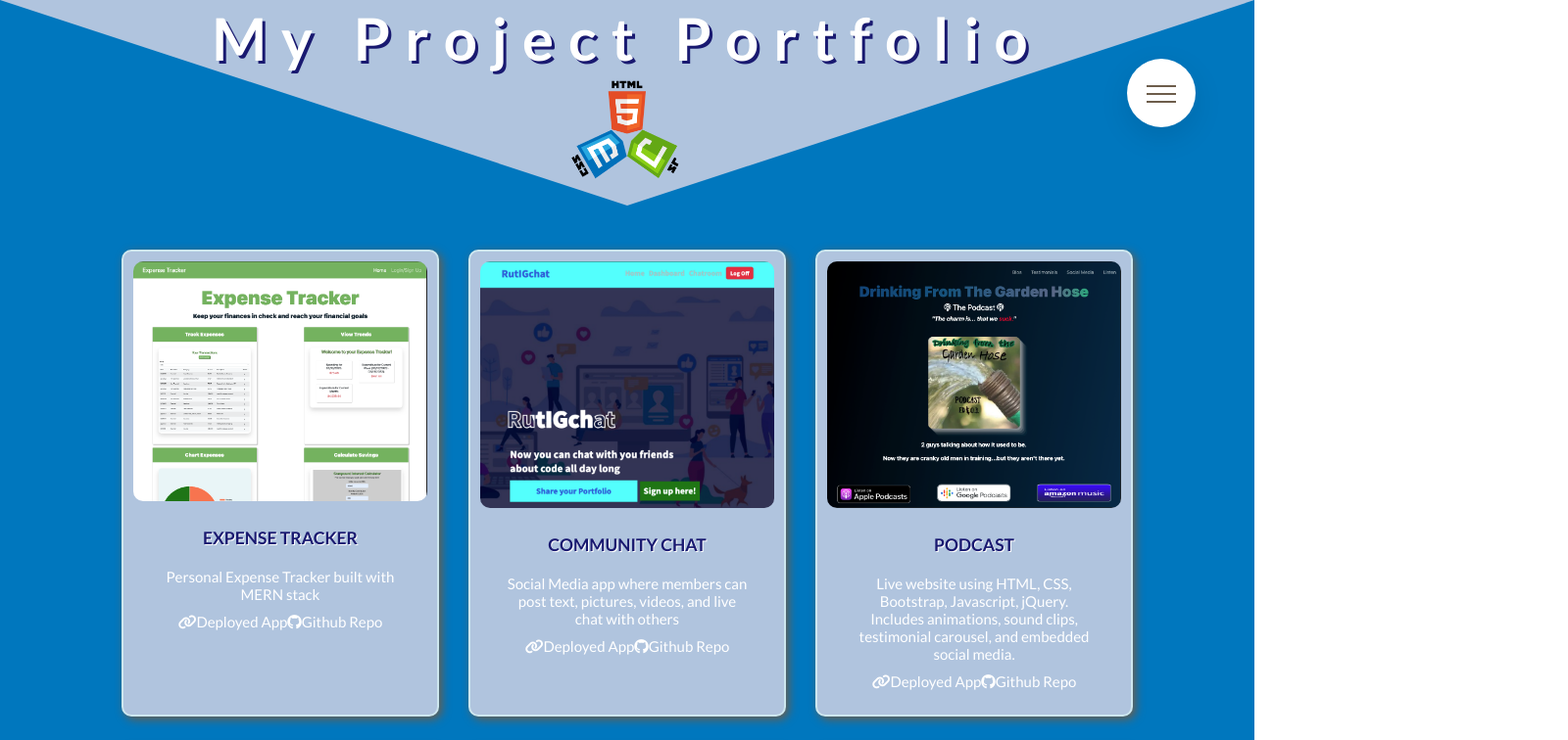
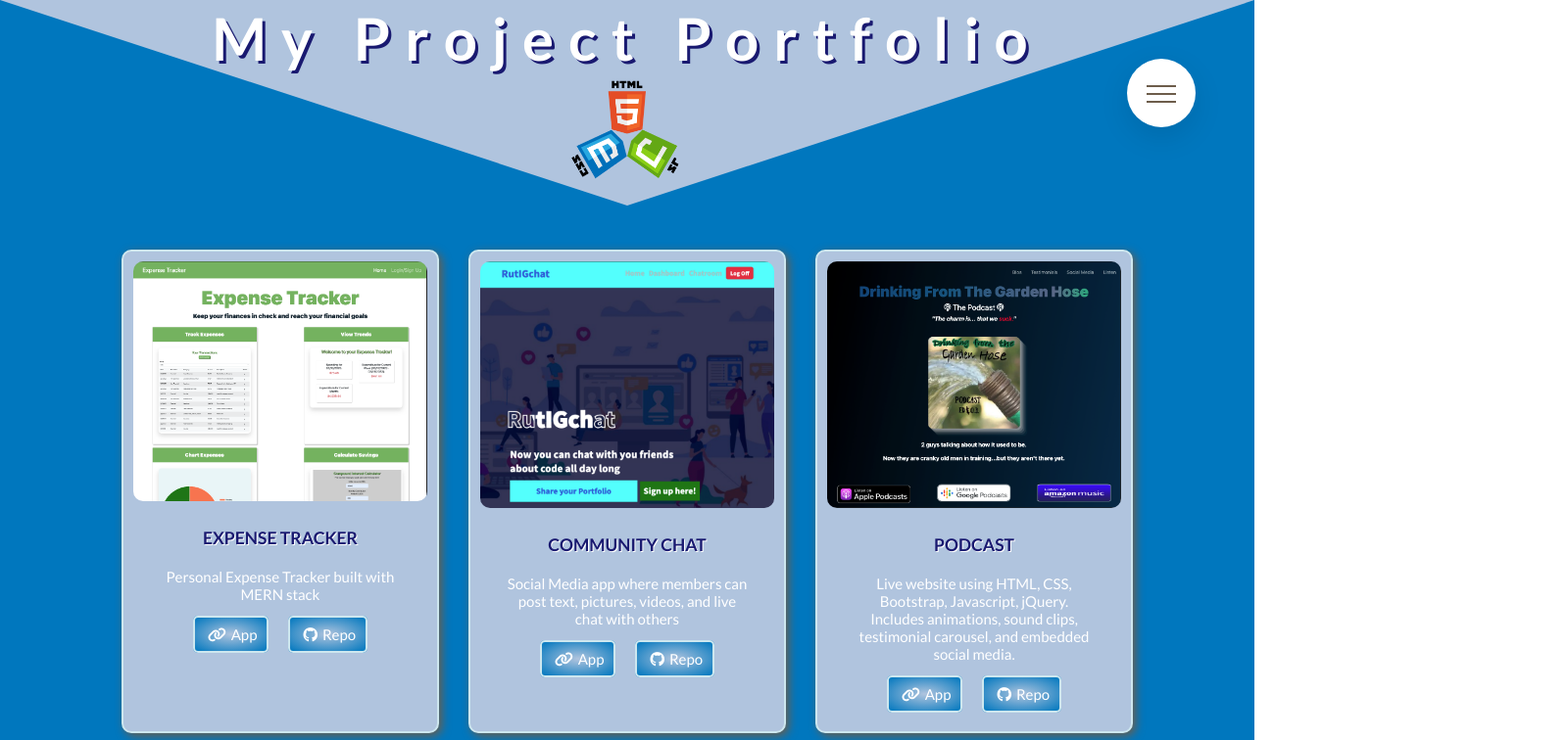
Before and after one commit to BillStephens2022/my_portfolio, a React (Create React App) app: page /portfolio in a window 1280 px wide. Shown: the top 756 px of the page at 98% size, 1600 px wide, since content can reach past the window. Built offline with nearby package versions, Linux system fonts and the light colour scheme.

Commit message:
added some minor css animations and styled buttons on project cards

```diff
--- a/src/components/ProjectCard.js
+++ b/src/components/ProjectCard.js
@@ -23,7 +23,7 @@ function ProjectCard({ project }) {
             className="projects__card-body--footer--link"
           >
             <i className="fas fa-link"></i>
-            Deployed App
+            App
           </a>
         ) : null}
 
@@ -32,7 +32,7 @@ function ProjectCard({ project }) {
           className="projects__card-body--footer--link"
         >
           <i className="fab fa-github"></i>
-          Github Repo
+          Repo
         </a>
       </div>
       </div>
--- a/src/css/style.css
+++ b/src/css/style.css
@@ -149,7 +149,10 @@ html {
     max-width: 10rem;
     border-radius: 5px;
     align-self: center;
-    justify-self: center; }
+    justify-self: center;
+    transition: .3s all; }
+    .about__photo:hover {
+      transform: scale(1.1); }
   .about__title {
     font-family: 'Lato', sans-serif;
     font-weight: 900;
@@ -318,6 +321,9 @@ html {
   justify-content: center; }
 
 .projects__card {
+  display: flex;
+  flex-direction: column;
+  justify-content: stretch;
   width: 30rem;
   margin: 1.5rem;
   padding: 1rem;
@@ -338,8 +344,7 @@ html {
     background-color: lightsteelblue;
     font-size: 1.5rem;
     display: flex;
-    flex-direction: column;
-    justify-content: center; }
+    flex-direction: column; }
     .projects__card-body--title {
       font-size: 1.75rem;
       padding: 1rem;
@@ -349,18 +354,32 @@ html {
     .projects__card-body--text {
       padding: 1rem; }
     .projects__card-body--footer {
+      margin-top: 1rem;
       color: #fff;
       justify-self: end; }
-      .projects__card-body--footer--link:link {
-        color: #fff; }
-      .projects__card-body--footer--link:visited {
-        color: #fff; }
+      .projects__card-body--footer--link {
+        margin: 1rem;
+        border: 2px #cde7ef solid;
+        padding: 0.8rem;
+        padding-right: 1rem;
+        border-radius: 5px;
+        transition: .2s;
+        background-image: radial-gradient(lightsteelblue, #0077be); }
+        .projects__card-body--footer--link:link {
+          color: #fff; }
+        .projects__card-body--footer--link:visited {
+          color: #fff; }
+        .projects__card-body--footer--link:hover {
+          transform: translateY(10px); }
   .projects__card:hover {
     transform: translateY(-3px) scale(1.05);
     box-shadow: 1rem 1rem 1rem #fff; }
 
 a {
   text-decoration: none; }
+
+i {
+  margin: 0.5rem; }
 
 .footer {
   height: 7vh;
--- a/src/sass/_project-card.scss
+++ b/src/sass/_project-card.scss
@@ -1,4 +1,7 @@
 .projects__card {
+    display: flex;
+    flex-direction: column;
+    justify-content: stretch;
     width: 30rem;
     margin: 1.5rem;
     padding: 1rem;
@@ -23,7 +26,9 @@
       font-size: 1.5rem;
       display: flex;
       flex-direction: column;
-      justify-content: center;
+
+
+
 
       &--title {
         font-size: 1.75rem;
@@ -38,9 +43,18 @@
 
       }
       &--footer {
+        margin-top: 1rem;
         color: $color-white;
         justify-self: end;
+
         &--link {
+          margin: 1rem;
+          border: 2px $color-blue-light-1 solid;
+          padding: 0.8rem;
+          padding-right: 1rem;
+          border-radius: 5px;
+          transition: .2s;
+          background-image: radial-gradient($color-blue-light-3, $color-blue-med);
 
           &:link {
             color: $color-white;
@@ -48,6 +62,10 @@
 
           &:visited {
             color: $color-white;
+          }
+
+          &:hover {
+            transform: translateY(10px);
           }
         }
       }
@@ -65,3 +83,7 @@
 a {
   text-decoration: none;
 }
+
+i {
+ margin: 0.5rem;
+}
```
Also changed, not shown: src/sass/_about.scss (+13 -5 lines).
